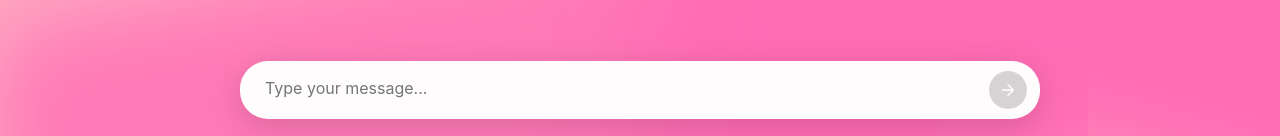
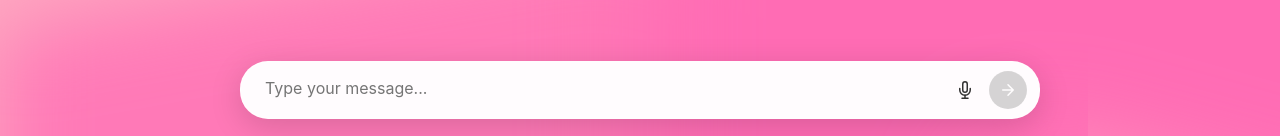
Before and after one commit to AksaRose/Manslater, a React (Create React App) app in the folder manslator-frontend/: page /convo in a window 1280 px wide. Shown: the part 661-797 px from the top of the page. Built offline with nearby package versions, Linux system fonts and the light colour scheme; a web font is replaced by a local one.

Commit message:
add: voice to text , now you cna talk to it

```diff
--- a/manslator-frontend/src/Chat.js
+++ b/manslator-frontend/src/Chat.js
@@ -14,11 +14,14 @@ const Chat = () => {
   const [input, setInput] = useState("");
   const [isLoading, setIsLoading] = useState(false);
   const [sessionId, setSessionId] = useState(null);
+  const [isListening, setIsListening] = useState(false);
+  const [speechSupported, setSpeechSupported] = useState(false);
 
   const messagesEndRef = useRef(null);
   const containerRef = useRef(null);
   const textareaRef = useRef(null);
   const templateRef = useRef(null);
+  const recognitionRef = useRef(null);
   const API_URL = "https://manslater.onrender.com";
   // Typing indicator phrases and animation state
   const typingPhrases = [
@@ -44,6 +47,56 @@ const Chat = () => {
     img.crossOrigin = "anonymous";
     img.src = `${process.env.PUBLIC_URL}/images/template.jpg`;
     templateRef.current = img;
+  }, []);
+
+  // Initialize speech recognition
+  useEffect(() => {
+    const SpeechRecognition =
+      window.SpeechRecognition || window.webkitSpeechRecognition;
+
+    if (SpeechRecognition) {
+      setSpeechSupported(true);
+
+      const recognition = new SpeechRecognition();
+      recognition.continuous = true;
+      recognition.interimResults = true;
+      recognition.lang = "en-US";
+
+      recognition.onstart = () => {
+        setIsListening(true);
+      };
+
+      recognition.onresult = (event) => {
+        let transcript = "";
+        for (let i = event.resultIndex; i < event.results.length; i++) {
+          transcript += event.results[i][0].transcript;
+        }
+
+        // Update input with the latest transcript
+        if (transcript.trim()) {
+          setInput(transcript);
+        }
+      };
+
+      recognition.onerror = (event) => {
+        console.error("Speech recognition error:", event.error);
+        setIsListening(false);
+      };
+
+      recognition.onend = () => {
+        setIsListening(false);
+      };
+
+      recognitionRef.current = recognition;
+    } else {
+      setSpeechSupported(false);
+    }
+
+    return () => {
+      if (recognitionRef.current) {
+        recognitionRef.current.stop();
+      }
+    };
   }, []);
 
   const captureScreen = useCallback(async () => {
@@ -310,6 +363,20 @@ const Chat = () => {
     }
   }, [captureScreen]);
 
+  // Voice recording handlers
+  const startListening = useCallback(() => {
+    if (recognitionRef.current && speechSupported && !isListening) {
+      setInput(""); // Clear current input when starting voice input
+      recognitionRef.current.start();
+    }
+  }, [speechSupported, isListening]);
+
+  const stopListening = useCallback(() => {
+    if (recognitionRef.current && isListening) {
+      recognitionRef.current.stop();
+    }
+  }, [isListening]);
+
   // Manage typing indicator animation while loading
   useEffect(() => {
     if (!isLoading) {
@@ -558,6 +625,39 @@ const Chat = () => {
           disabled={isLoading}
           rows="1"
         />
+        <div className="input-buttons">
+          {speechSupported && (
+            <button
+              onClick={isListening ? stopListening : startListening}
+              disabled={isLoading}
+              className={`mic-btn ${isListening ? "listening" : ""}`}
+              aria-label={isListening ? "Stop recording" : "Start voice input"}
+            >
+              <svg
+                width="20"
+                height="20"
+                viewBox="0 0 24 24"
+                fill="none"
+                stroke="currentColor"
+                strokeWidth="2"
+                strokeLinecap="round"
+                strokeLinejoin="round"
+              >
+                {isListening ? (
+                  // Stop icon
+                  <rect x="6" y="6" width="12" height="12" rx="2" />
+                ) : (
+                  // Microphone icon
+                  <>
+                    <path d="M12 1a3 3 0 0 0-3 3v8a3 3 0 0 0 6 0V4a3 3 0 0 0-3-3z" />
+                    <path d="M19 10v2a7 7 0 0 1-14 0v-2" />
+                    <line x1="12" y1="19" x2="12" y2="23" />
+                    <line x1="8" y1="23" x2="16" y2="23" />
+                  </>
+                )}
+              </svg>
+            </button>
+          )}
           <button
             onClick={sendMessage}
             disabled={isLoading || !input.trim()}
@@ -578,6 +678,7 @@ const Chat = () => {
             </svg>
           </button>
         </div>
+      </div>
     </>
   );
 };
--- a/manslator-frontend/src/Convo.css
+++ b/manslator-frontend/src/Convo.css
@@ -612,7 +612,7 @@
 
 .input-container-fixed textarea {
   flex: 1;
-  padding: 8px 56px 8px 12px; /* increased right padding to account for larger button */
+  padding: 8px 96px 8px 12px; /* increased right padding for both buttons */
   border: none;
   border-radius: 20px;
   font-size: 16px;
@@ -639,12 +639,72 @@
   cursor: not-allowed;
 }
 
+/* Button container for mic and send buttons */
+.input-container-fixed .input-buttons {
+  position: absolute;
+  right: 12px;
+  top: 50%;
+  transform: translateY(-50%);
+  display: flex;
+  flex-direction: row; /* Ensure left-to-right order */
+  gap: 8px;
+  align-items: center;
+}
+
+/* Microphone button */
+.input-container-fixed .mic-btn {
+  width: 32px;
+  height: 32px;
+  padding: 0;
+  background: transparent;
+  color: #333;
+  border: none;
+  border-radius: 50%;
+  cursor: pointer;
+  display: flex;
+  align-items: center;
+  justify-content: center;
+  transition: all 0.2s ease;
+  order: 1; /* Force mic button to appear first (left) */
+}
+
+.input-container-fixed .mic-btn:hover:not(:disabled) {
+  background: rgba(0, 0, 0, 0.05);
+  transform: scale(1.1);
+}
+
+.input-container-fixed .mic-btn:disabled {
+  opacity: 0.4;
+  cursor: not-allowed;
+}
+
+.input-container-fixed .mic-btn.listening {
+  animation: breathe 2s ease-in-out infinite;
+}
+
+/* Breathing animation for recording state */
+@keyframes breathe {
+  0% {
+    transform: scale(1);
+    opacity: 1;
+  }
+  50% {
+    transform: scale(1.15);
+    opacity: 0.7;
+  }
+  100% {
+    transform: scale(1);
+    opacity: 1;
+  }
+}
+
+.input-container-fixed .mic-btn svg {
+  width: 18px;
+  height: 18px;
+}
+
 /* Send arrow button positioned inside the input box */
 .input-container-fixed .send-arrow-btn {
-  position: absolute;
-  right: 12px; /* moved more right by reducing right margin */
-  top: 50%;
-  transform: translateY(-50%);
   width: 38px; /* increased size */
   height: 38px; /* increased size */
   padding: 0;
@@ -658,11 +718,17 @@
   justify-content: center;
   transition: all 0.2s ease;
   box-shadow: 0 2px 8px rgba(216, 27, 96, 0.3);
+  /* Ensure flex participation inside .input-buttons and avoid old absolute rules */
+  position: static;
+  right: auto;
+  top: auto;
+  transform: none;
+  order: 2; /* Force send button to appear second (right) */
 }
 
 .input-container-fixed .send-arrow-btn:hover:not(:disabled) {
   background: #c2185b;
-  transform: translateY(-50%) scale(1.05);
+  transform: scale(1.05);
   box-shadow: 0 4px 12px rgba(216, 27, 96, 0.4);
 }
 
@@ -674,7 +740,7 @@
 }
 
 .input-container-fixed .send-arrow-btn:active:not(:disabled) {
-  transform: translateY(-50%) scale(0.95);
+  transform: scale(0.95);
 }
 
 .input-container-fixed .send-arrow-btn svg {
@@ -722,8 +788,8 @@
   cursor: not-allowed;
 }
 
-/* Send arrow button positioned inside the input box */
-.send-arrow-btn {
+/* Send arrow button positioned inside the legacy .input-container */
+.input-container .send-arrow-btn {
   position: absolute;
   right: 28px; /* align with input padding */
   top: 50%;
@@ -743,24 +809,24 @@
   box-shadow: 0 2px 8px rgba(216, 27, 96, 0.3);
 }
 
-.send-arrow-btn:hover:not(:disabled) {
+.input-container .send-arrow-btn:hover:not(:disabled) {
   background: #c2185b;
   transform: translateY(-50%) scale(1.05);
   box-shadow: 0 4px 12px rgba(216, 27, 96, 0.4);
 }
 
-.send-arrow-btn:disabled {
+.input-container .send-arrow-btn:disabled {
   opacity: 0.4;
   cursor: not-allowed;
   background: #999;
   box-shadow: none;
 }
 
-.send-arrow-btn:active:not(:disabled) {
+.input-container .send-arrow-btn:active:not(:disabled) {
   transform: translateY(-50%) scale(0.95);
 }
 
-.send-arrow-btn svg {
+.input-container .send-arrow-btn svg {
   width: 18px;
   height: 18px;
 }
```
Lines whose indentation alone changed are shown as unchanged.
